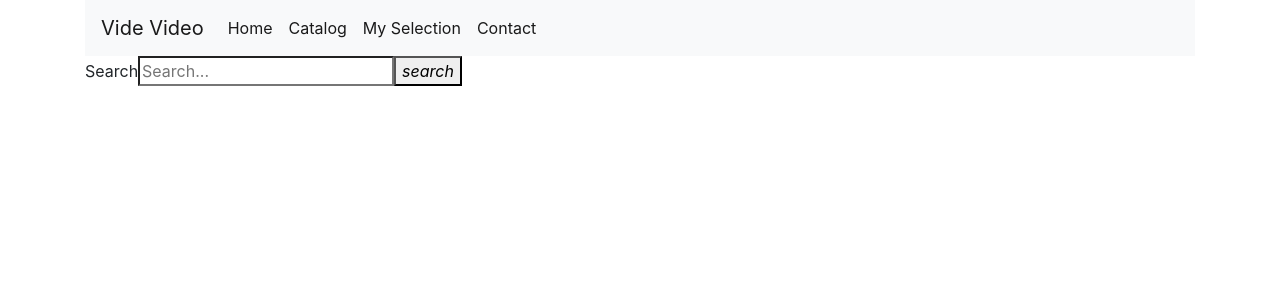
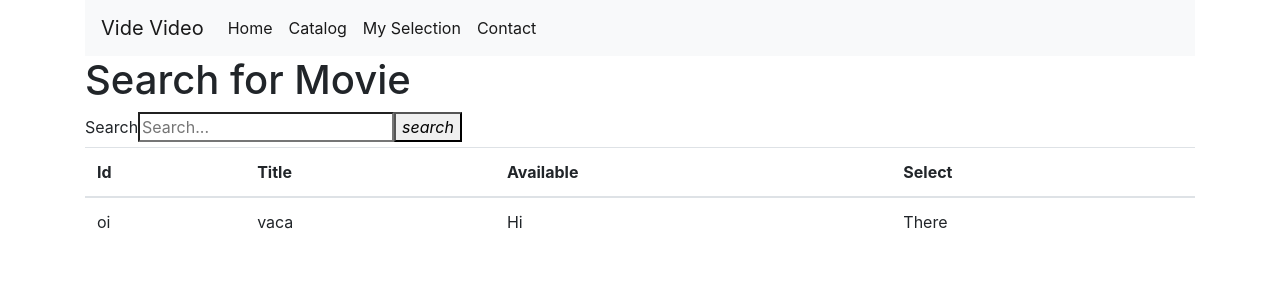
Before and after one commit to brevans25/Vide-Video, a React (Create React App) app: page /catalog in a window 1280 px wide. Shown: the top 300 px of the page. Built offline with nearby package versions, Linux system fonts and the light colour scheme; no server answers.

Commit message:
Movie and MovieList added

```diff
--- a/src/Components/Catalog.jsx
+++ b/src/Components/Catalog.jsx
@@ -5,13 +5,13 @@ class Catalog extends Component {
   constructor() {
     super();
     this.state = {
-      movies: []
+      movies: {}
     };
   }
 
   componentDidMount() {
     fetch(
-      "https://api.themoviedb.org/3/search/movie? &api_key=4db4144033ef5a34afbec19191f494c4&language=en-US&page=1&include_adult=false"
+      "https://api.themoviedb.org/3/search/movie?query=avengers&api_key=4db4144033ef5a34afbec19191f494c4&language=en-US&page=1&"
     )
       .then(response => response.json())
       .then(responseData => {
@@ -25,9 +25,31 @@ class Catalog extends Component {
   render() {
     console.log(this.state.movies);
     return (
-      <div>
-        <SearchForm />
-      </div>
+      <React.Fragment>
+        <div className="main-title">
+          <h1>Search for Movie</h1>
+          <SearchForm />
+        </div>
+
+        <table className="table">
+          <thead>
+            <tr>
+              <th>Id</th>
+              <th>Title</th>
+              <th>Available</th>
+              <th>Select</th>
+            </tr>
+          </thead>
+          <tbody>
+            <tr>
+              <td>oi</td>
+              <td>vaca</td>
+              <td>Hi</td>
+              <td>There</td>
+            </tr>
+          </tbody>
+        </table>
+      </React.Fragment>
     );
   }
 }
```
Also changed, not shown: src/Components/Movie.jsx (added, +9 -0 lines), src/Components/MovieList.jsx (added, +31 -0 lines).
